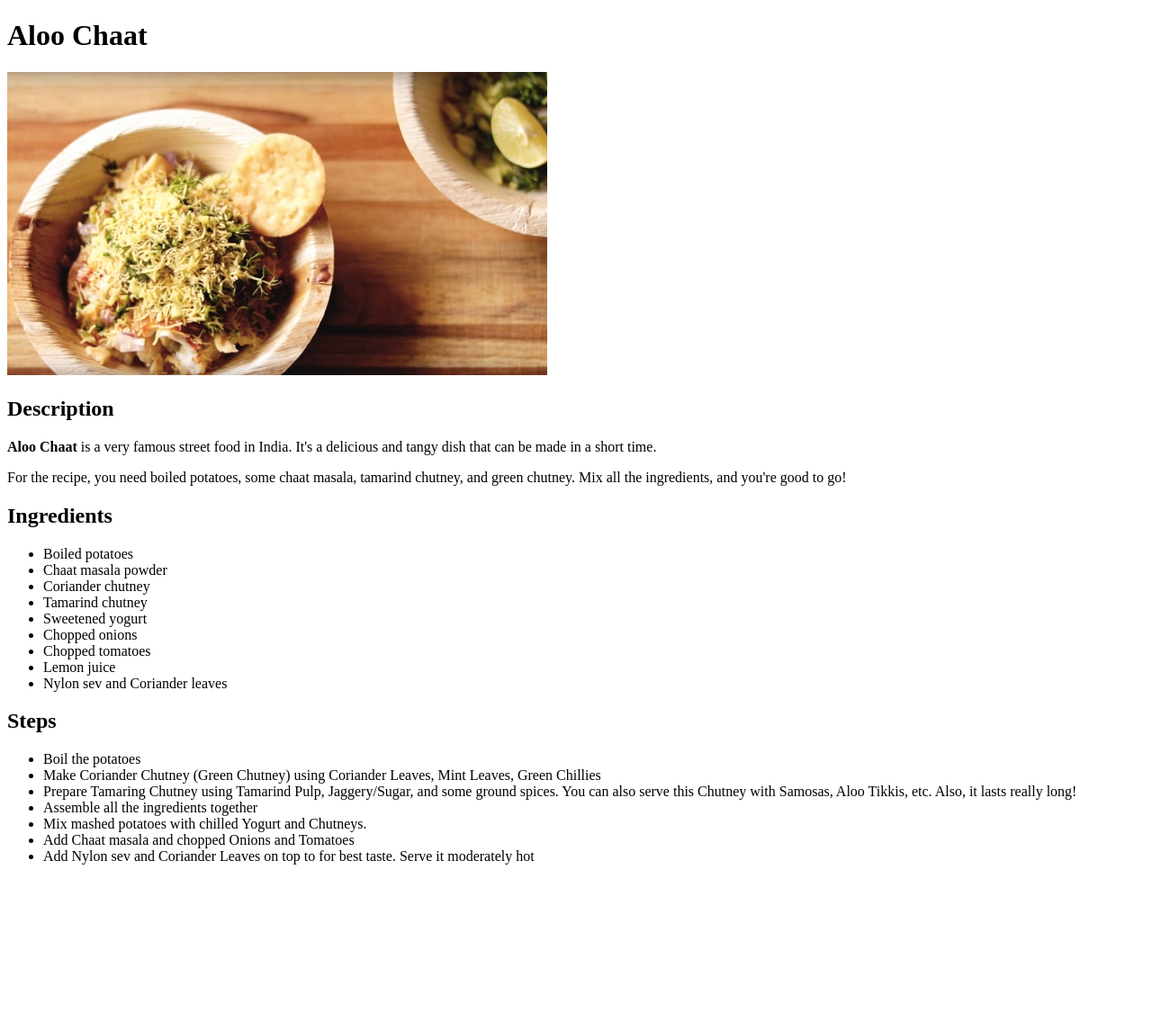
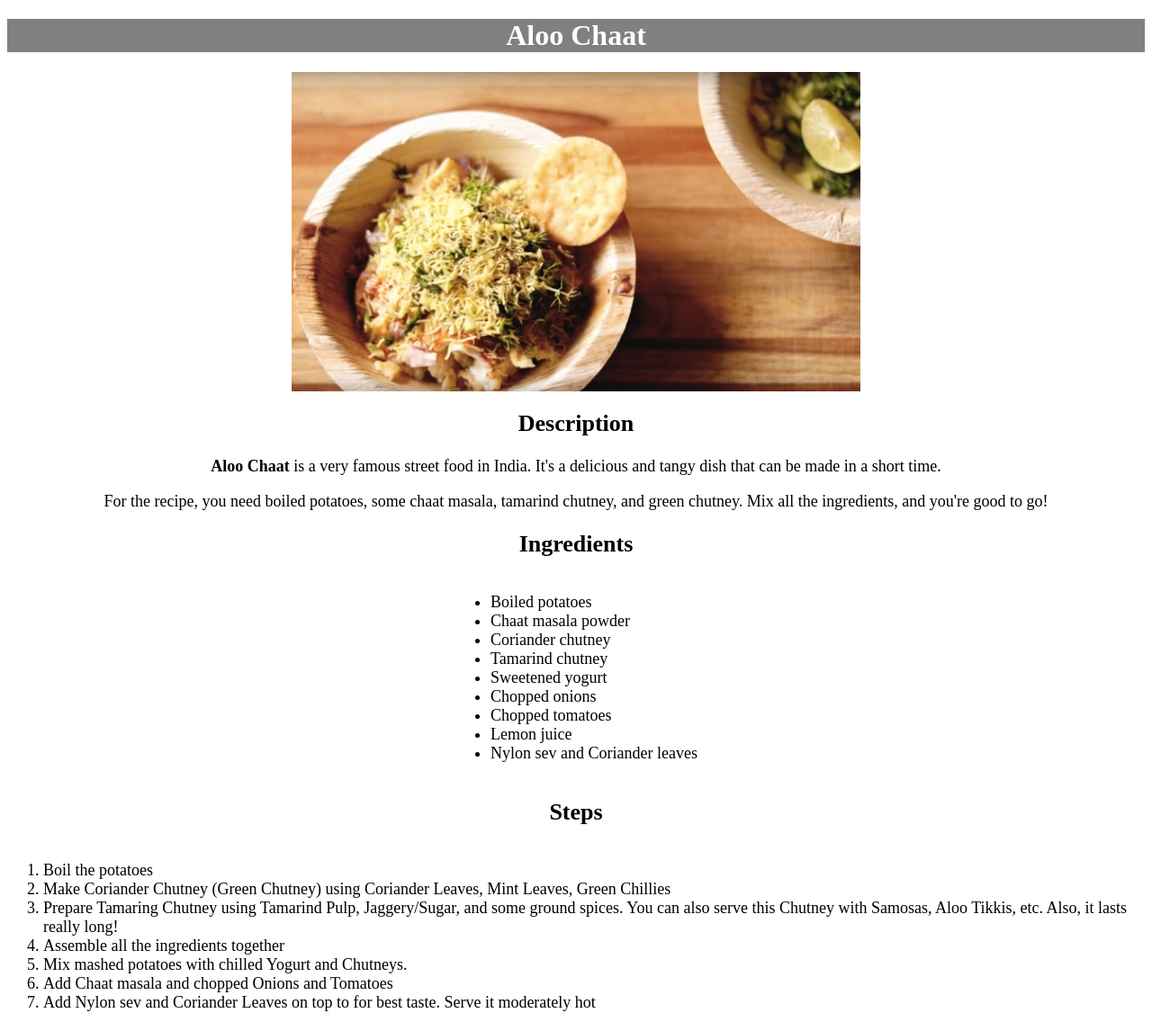
Before and after one commit to shubhshubh99/odin-recipes, a plain HTML site: page recipes/aloo-chaat.html in a window 1280 px wide. Shown: the whole page at 90% size. Before the commit the page ends 977 px from the top, so only its background shows below. Drawn offline with Linux system fonts and the light colour scheme.

Commit message:
Add CSS to aloo-chaat.html recipe page

```diff
--- /dev/null
+++ b/recipes/aloo-chaat-style.css
@@ -0,0 +1,35 @@
+h1, h2, p, div.center {
+    text-align: center;
+}
+
+img {
+    display: block;
+    margin-left: auto;
+    margin-right: auto;
+    width: 50%;
+}
+
+h1 {
+    background-color: grey;
+    color: #FFFFFF;
+    font-size: 32px;
+    font-weight: bold;
+}
+
+h2 {
+    font-size: 26px;
+    font-weight: bold;
+}
+
+p{
+    font-size: 18px;
+}
+
+div.center {
+    font-size: 18px;
+}
+
+ul.center-ul, ol.center-ol {
+    display: inline-block;
+    text-align: left;
+}
--- a/recipes/aloo-chaat.html
+++ b/recipes/aloo-chaat.html
@@ -4,6 +4,7 @@
     <head>
         <meta charset="utf-8">
         <title></title>
+        <link rel="stylesheet" href="aloo-chaat-style.css">
     </head>
 
     <body>
@@ -19,7 +20,8 @@
             Mix all the ingredients, and you're good to go!</p>
 
         <h2>Ingredients</h2>
-        <ul>
+        <div class="center">
+            <ul class="center-ul">
                 <li>Boiled potatoes</li>
                 <li>Chaat masala powder</li>
                 <li>Coriander chutney</li>
@@ -30,10 +32,13 @@
                 <li>Lemon juice</li>
                 <li>Nylon sev and Coriander leaves</li>
             </ul>
+        </div>
+
 
         <h2>Steps</h2>
 
-        <ul>
+        <div class="center">
+            <ol class="center-ol">
 
                 <li>Boil the potatoes</li>
                 <li>Make Coriander Chutney (Green Chutney) using Coriander Leaves,
@@ -48,7 +53,8 @@
                 <li>Add Nylon sev and Coriander Leaves on top to for best taste.
                     Serve it moderately hot</li>
 
-        </ul>
+            </ol>
+        </div>
 
 
     </body>
```
Lines whose indentation alone changed are shown as unchanged.
